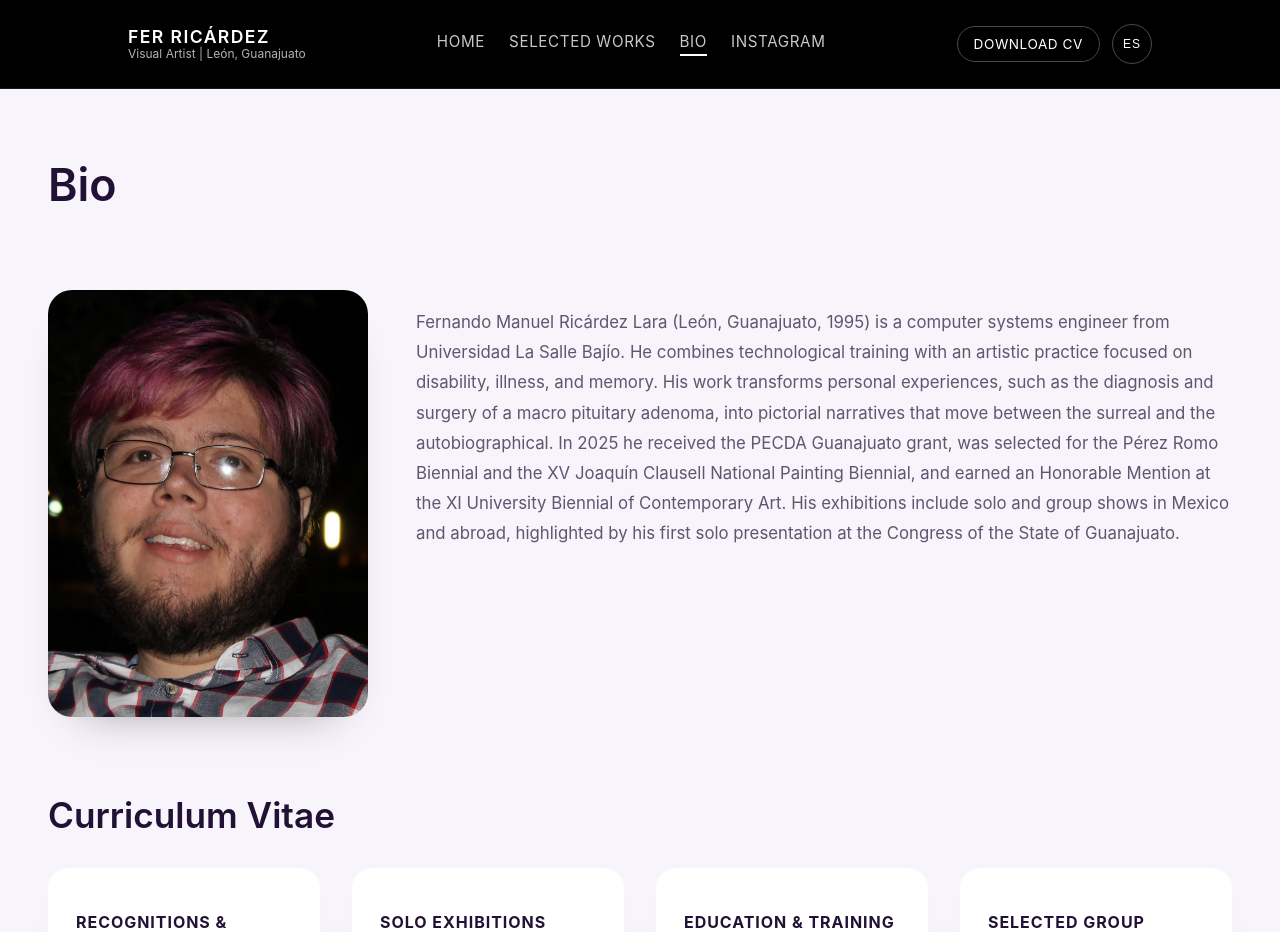
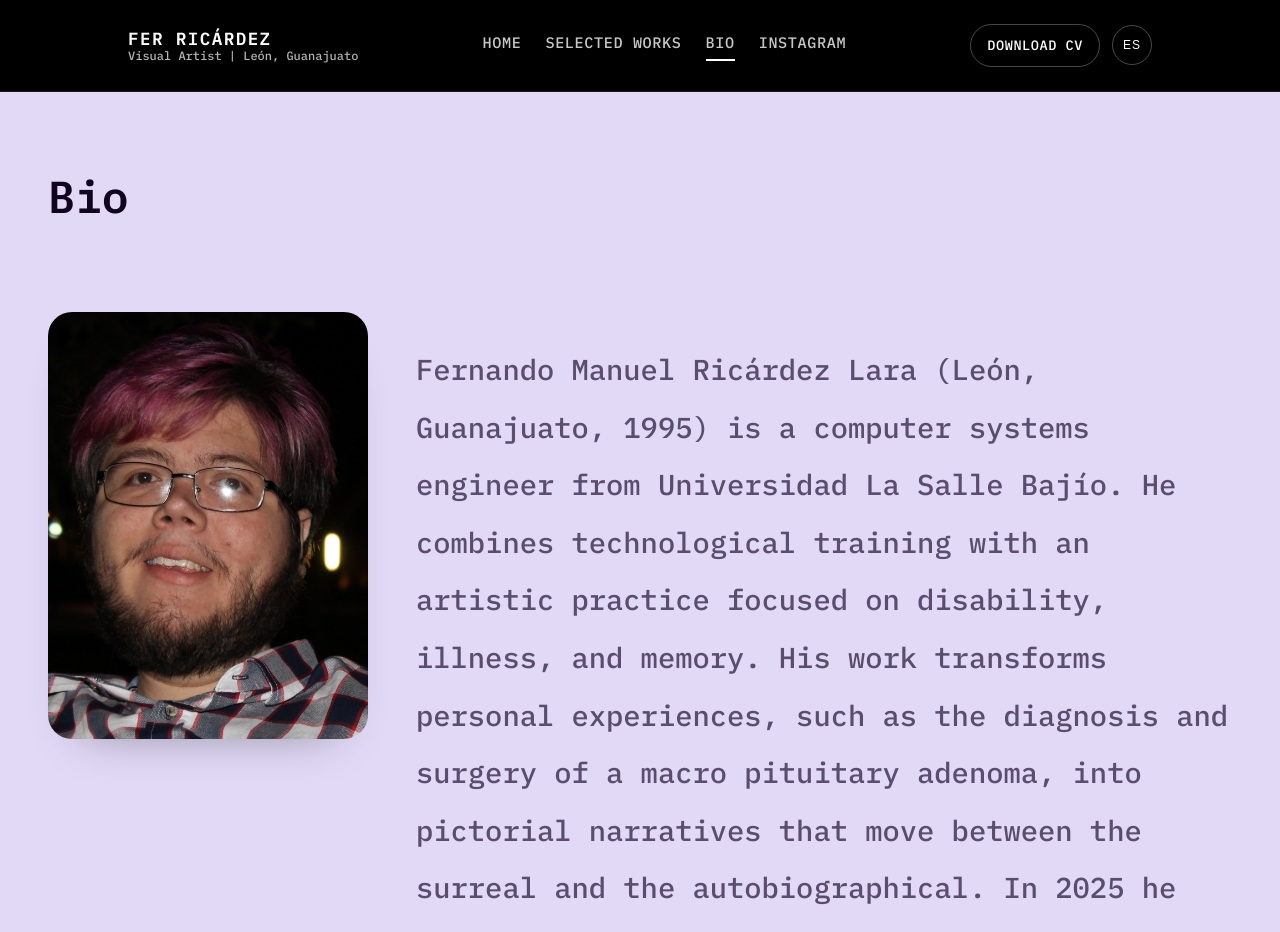
Before and after one commit to FernandoRicardez/RicardezStudio, a React (Create React App) app in the folder ricardez-studio-spa/: page /about in a window 1280 px wide. Shown: the top 932 px of the page. Built offline with nearby package versions, Linux system fonts and the light colour scheme.

Commit message:
Front end

```diff
--- a/ricardez-studio-spa/src/index.css
+++ b/ricardez-studio-spa/src/index.css
@@ -1,7 +1,9 @@
+@import url('https://fonts.googleapis.com/css2?family=IBM+Plex+Mono:wght@400;500;600&display=swap');
+
 :root {
-  --color-background: #f7f4fb;
-  --color-surface: rgba(255, 255, 255, 0.92);
-  --color-text-primary: #211134;
+  --color-background: #e1d9f6f6;
+  --color-surface: rgba(230, 219, 255, 0.9);
+  --color-text-primary: #10041f;
   --color-text-secondary: rgba(33, 17, 52, 0.7);
   --color-text-strong: #160826;
   --color-accent: #5b3ea4;
@@ -17,13 +19,14 @@
 
 body {
   margin: 0;
-  font-family: 'Inter', -apple-system, BlinkMacSystemFont, 'Segoe UI', 'Roboto',
-    'Oxygen', 'Ubuntu', 'Cantarell', 'Fira Sans', 'Droid Sans', 'Helvetica Neue',
-    sans-serif;
+  font-family: 'IBM Plex Mono', 'Consolas', 'Lucida Console', 'Monaco', 'Courier New', monospace;
   -webkit-font-smoothing: antialiased;
   -moz-osx-font-smoothing: grayscale;
   background: var(--color-background);
   color: var(--color-text-primary);
+  font-size: 28px;
+  line-height: 1.7;
+  font-weight: 500;
 }
 
 a {
--- a/ricardez-studio-spa/src/pages/About.module.css
+++ b/ricardez-studio-spa/src/pages/About.module.css
@@ -45,13 +45,15 @@
   display: flex;
   flex-direction: column;
   gap: 1.5rem;
-  font-size: 1.05rem;
-  line-height: 1.8;
+  font-size: 1.8rem;
+  line-height: 2;
+  font-weight: 500;
   color: var(--color-text-secondary);
 }
 
+
 .cvSection h2 {
-  font-size: clamp(1.8rem, 3vw, 2.2rem);
+  font-size: clamp(2rem, 3.5vw, 2.6rem);
   margin-bottom: 2rem;
   font-weight: 600;
 }
@@ -73,8 +75,8 @@
 }
 
 .cvColumn h3 {
-  font-size: 1rem;
-  letter-spacing: 0.06em;
+  font-size: 1.2rem;
+  letter-spacing: 0.08em;
   text-transform: uppercase;
 }
 
@@ -86,7 +88,7 @@
   flex-direction: column;
   gap: 0.75rem;
   color: var(--color-text-secondary);
-  font-size: 0.95rem;
+  font-size: 1.15rem;
 }
 
 @media (max-width: 900px) {
--- a/ricardez-studio-spa/src/pages/SelectedWorks.module.css
+++ b/ricardez-studio-spa/src/pages/SelectedWorks.module.css
@@ -81,14 +81,14 @@
 }
 
 .cardYear {
-  font-size: 0.8rem;
+  font-size: 0.9rem;
   letter-spacing: 0.08em;
   text-transform: uppercase;
   opacity: 0.55;
 }
 
 .cardTitle {
-  font-size: 1.1rem;
+  font-size: 0.85rem;
   font-weight: 600;
 }
 
@@ -178,15 +178,17 @@
   margin: 0;
   display: flex;
   flex-direction: column;
-  gap: 0.75rem;
+  gap: 1.1rem;
   color: var(--color-text-secondary);
+  font-size: 1.1rem;
+  line-height: 1.7;
 }
 .modalDescription {
   display: flex;
   flex-direction: column;
-  gap: 1rem;
-  font-size: 0.95rem;
-  line-height: 1.6;
+  gap: 1.2rem;
+  font-size: 1.1rem;
+  line-height: 1.65rem;
   color: var(--color-text-secondary);
 }
 
@@ -196,6 +198,7 @@
   min-width: 110px;
   font-weight: 600;
   color: var(--color-text-primary);
+  font-size: 1.1rem;
 }
 
 @media (max-width: 960px) {
--- a/ricardez-studio-spa/src/pages/SelectedWorks.tsx
+++ b/ricardez-studio-spa/src/pages/SelectedWorks.tsx
@@ -46,8 +46,9 @@ const SelectedWorks = () => {
               type="button"
               className={styles.modalClose}
               onClick={() => setActiveArtwork(null)}
+              aria-label={t.works.modal.close}
             >
-              {t.works.modal.close}
+              &times;
             </button>
             <div className={styles.modalBody}>
               <div className={styles.modalImage}>
```
